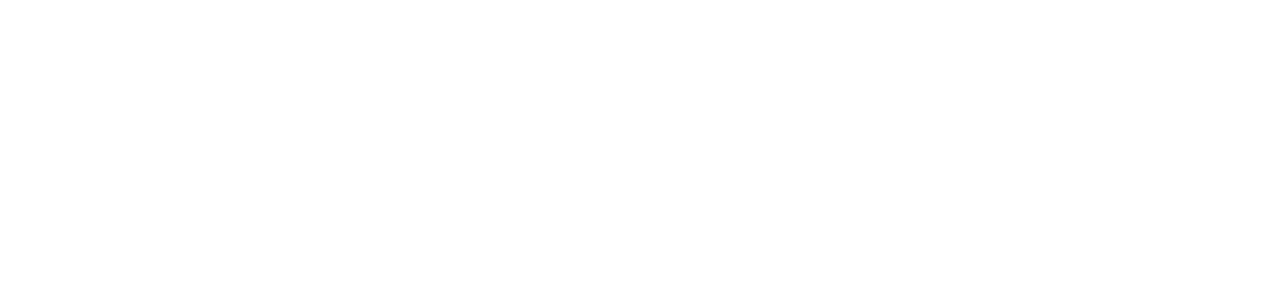
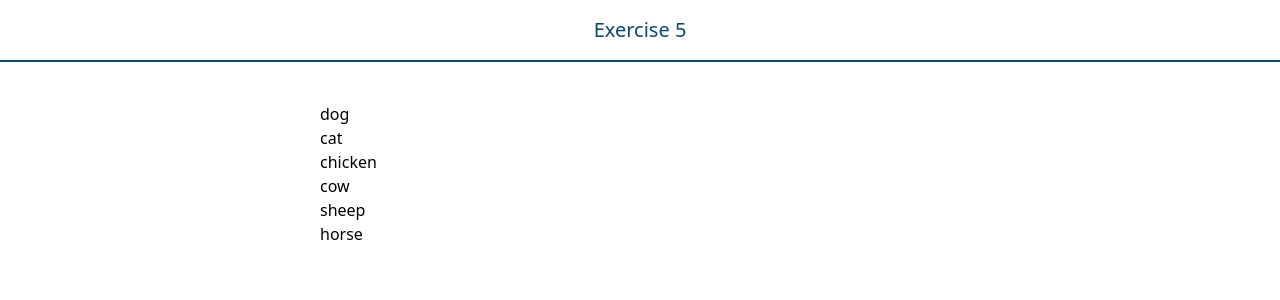
Before and after one commit to alain-kubwayo/react-exercises, a React (Create React App) app: page /imperative-animal-list in a window 1280 px wide. Before the commit this address had no page. Shown: the top 300 px of the page. Built offline with nearby package versions, Linux system fonts and the light colour scheme.

Commit message:
feat: unordered list imperatively

```diff
--- a/src/App.js
+++ b/src/App.js
@@ -1,11 +1,15 @@
 import { BrowserRouter, Routes, Route } from "react-router-dom";
 import './App.css';
+import Animals from "./components/Animals";
+import Navbar from "./components/Navbar";
 
 function App() {
   return (
     <BrowserRouter>
+      <Navbar />
       <Routes>
         <Route path="/" element={(<h1>Test</h1>)} />
+        <Route path="/imperative-animal-list" element={(<Animals />)} />
       </Routes>
     </BrowserRouter>
   );
--- /dev/null
+++ b/src/components/Animals.jsx
@@ -0,0 +1,18 @@
+const ANIMALS = ['dog', 'cat', 'chicken', 'cow', 'sheep', 'horse'];
+
+const Animals = () => {
+    return (
+        <div className="w-full pt-10 mx-auto md:w-1/2">
+            <ul>
+                <li>{ANIMALS[0]}</li>
+                <li>{ANIMALS[1]}</li>
+                <li>{ANIMALS[2]}</li>
+                <li>{ANIMALS[3]}</li>
+                <li>{ANIMALS[4]}</li>
+                <li>{ANIMALS[5]}</li>
+            </ul>
+        </div>
+     );
+}
+
+export default Animals;
--- /dev/null
+++ b/src/components/Navbar.jsx
@@ -0,0 +1,11 @@
+import { Link } from "react-router-dom";
+
+const Navbar = () => {
+    return (
+        <nav className="flex w-full px-10 py-4 border-b-2 justify-evenly border-sky-900">
+            <Link to="/imperative-animal-list" className="text-xl text-sky-900">Exercise 5</Link>
+        </nav>
+    );
+}
+
+export default Navbar;
```
